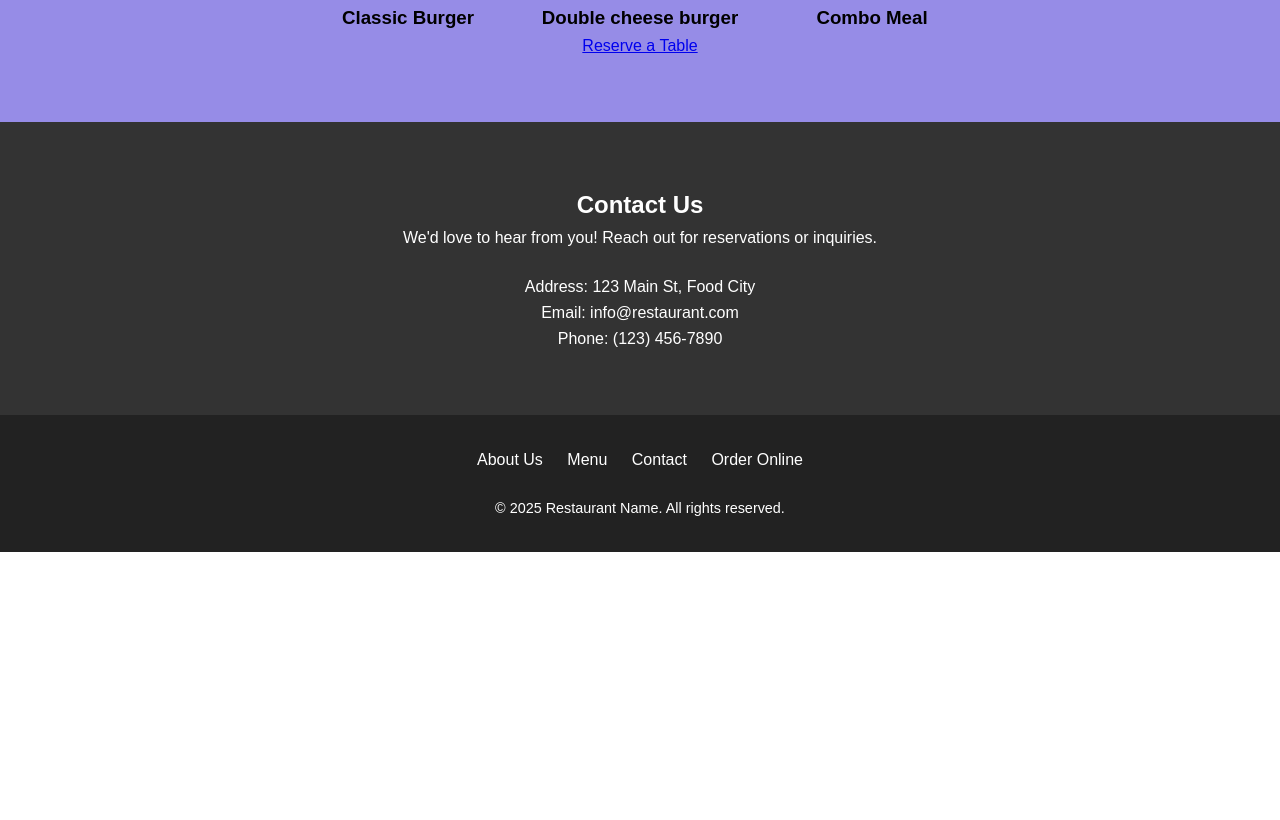
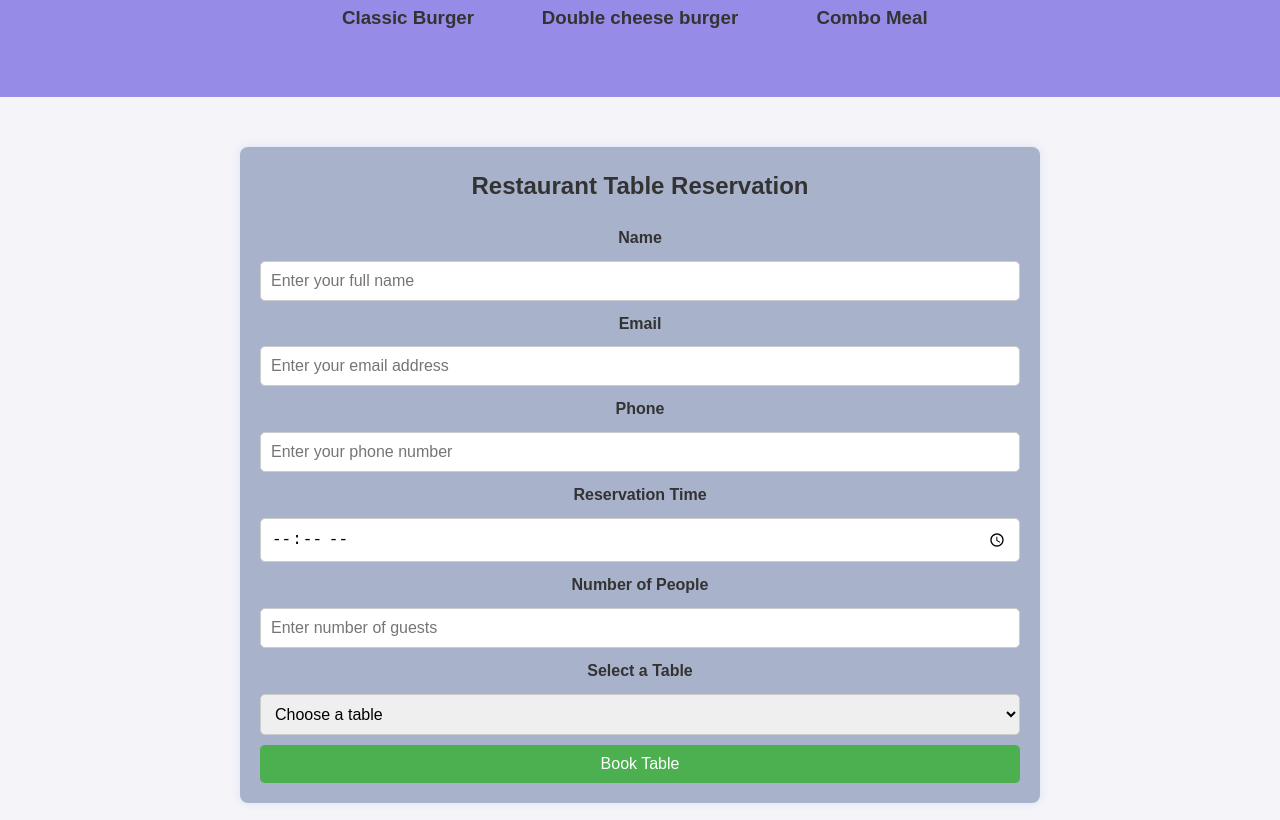
Before and after one commit to chaithanya818/web-project1, a plain HTML site: page git/index2.html in a window 1280 px wide. Shown: the part 1860-2680 px from the top of the page. Before the commit the page ends 2412 px from the top, so only its background shows below. Drawn offline with Linux system fonts and the light colour scheme.

Commit message:
reservation

```diff
--- a/git/index2.html
+++ b/git/index2.html
@@ -64,10 +64,85 @@
         <h3>Combo Meal</h3>
       </div>
     </div>
-    <a href="#reservation" class="cta-button">Reserve a Table</a>
+
   </section>
 
-  <!-- Contact Section -->
+
+
+
+
+
+    <!-- Reservation Table Section -->
+    <section id="reservation" section class="reservation-section">
+      <script src="scripts.js"></script>
+
+
+
+      <body>
+
+
+
+    <div class="container">
+        <!-- Reservation Form -->
+        <h2>Restaurant Table Reservation</h2>
+        <form id="reservation-form">
+            <!-- Name -->
+            <label for="name">Name</label>
+            <input type="text" id="name" name="name" required placeholder="Enter your full name">
+
+            <!-- Email -->
+            <label for="email">Email</label>
+            <input type="email" id="email" name="email" required placeholder="Enter your email address">
+
+            <!-- Phone -->
+            <label for="phone">Phone</label>
+            <input type="tel" id="phone" name="phone" required placeholder="Enter your phone number">
+
+            <!-- Date -->
+            <label for="time">Reservation Time</label>
+            <input type="time" id="time" name="time" required>
+
+            <!-- Number of People -->
+            <label for="guests">Number of People</label>
+            <input type="number" id="guests" name="guests" required placeholder="Enter number of guests" min="1">
+
+            <!-- Table Selection -->
+            <label for="table">Select a Table</label>
+            <select id="table" name="table" required>
+                <option value="">Choose a table</option>
+                <option value="Table 1">Table 1</option>
+                <option value="Table 2">Table 2</option>
+                <option value="Table 3">Table 3</option>
+                <option value="Table 4">Table 4</option>
+            </select>
+
+            <!-- Submit Button -->
+            <button type="submit">Book Table</button>
+        </form>
+
+        <!-- Confirmation Message -->
+        <div id="confirmation-message" class="hidden">
+            <h3>Reservation Successfully Booked!</h3>
+            <p id="reservation-details"></p>
+        </div>
+    </div>
+  </section>
+
+
+</body>
+</html>
+
+
+
+
+
+
+
+
+
+
+
+
   <section id="contact" class="contact">
     <h2>Contact Us</h2>
     <p>We'd love to hear from you! Reach out for reservations or inquiries.</p>
--- /dev/null
+++ b/git/scripts.js
@@ -0,0 +1,37 @@
+document.addEventListener('DOMContentLoaded', function() {
+    // Add an event listener to the reservation form
+    document.getElementById("reservation-form").addEventListener("submit", function(event) {
+        event.preventDefault(); // Prevent the default form submission behavior
+
+        // Retrieve the form data
+        const name = document.getElementById("name").value;
+        const email = document.getElementById("email").value;
+        const phone = document.getElementById("phone").value;
+        const time = document.getElementById("time").value;
+        const guests = document.getElementById("guests").value;
+        const table = document.getElementById("table").value;
+
+        // Check if all form fields are filled out
+        if (!name || !email || !phone || !time || !guests || !table) {
+            alert("Please fill out all fields.");
+            return;
+        }
+
+        // Prepare the reservation confirmation message
+        const confirmationMessage = `
+            <strong>Name:</strong> ${name}<br>
+            <strong>Phone:</strong> ${phone}<br>
+            <strong>Email:</strong> ${email}<br>
+            <strong>Reservation Time:</strong> ${time}<br>
+            <strong>Number of People:</strong> ${guests}<br>
+            <strong>Table:</strong> ${table}
+        `;
+
+        // Display the confirmation message
+        document.getElementById("reservation-details").innerHTML = confirmationMessage;
+        document.getElementById("confirmation-message").classList.remove("hidden");
+
+        // Optionally, reset the form after submission
+        document.getElementById("reservation-form").reset();
+    });
+});
--- a/git/style2.css
+++ b/git/style2.css
@@ -179,3 +179,75 @@
       margin-bottom: 1rem;
     }
   }
+ /* General Reset */
+* {
+  margin: 0;
+  padding: 0;
+  box-sizing: border-box;
+}
+
+/* Body Styles */
+body {
+  font-family: Arial, sans-serif;
+  background-color: #f4f4f9;
+  color: #333;
+}
+
+
+
+/* Reservation Section */
+.reservation-section {
+  max-width: 800px;
+  margin: 50px auto;
+  padding: 20px;
+  background-color: #a8b2ca;
+  border-radius: 8px;
+  box-shadow: 0 0 10px rgba(24, 67, 195, 0.1);
+}
+
+.reservation-section h2 {
+  text-align: center;
+  margin-bottom: 20px;
+}
+
+/* Form Styles */
+form {
+  display: flex;
+  flex-direction: column;
+  gap: 10px;
+}
+
+label {
+  font-weight: bold;
+}
+
+input, select, button {
+  padding: 10px;
+  font-size: 1rem;
+  border-radius: 5px;
+  border: 1px solid #ccc;
+}
+
+button {
+  background-color: #4CAF50;
+  color: white;
+  cursor: pointer;
+  border: none;
+}
+
+button:hover {
+  background-color: #45a049;
+}
+
+/* Confirmation Message */
+#confirmation-message {
+  background-color: #796f85;
+  padding: 20px;
+  border-radius: 8px;
+  text-align: center;
+  margin-top: 20px;
+}
+
+.hidden {
+  display: none;
+}
```
